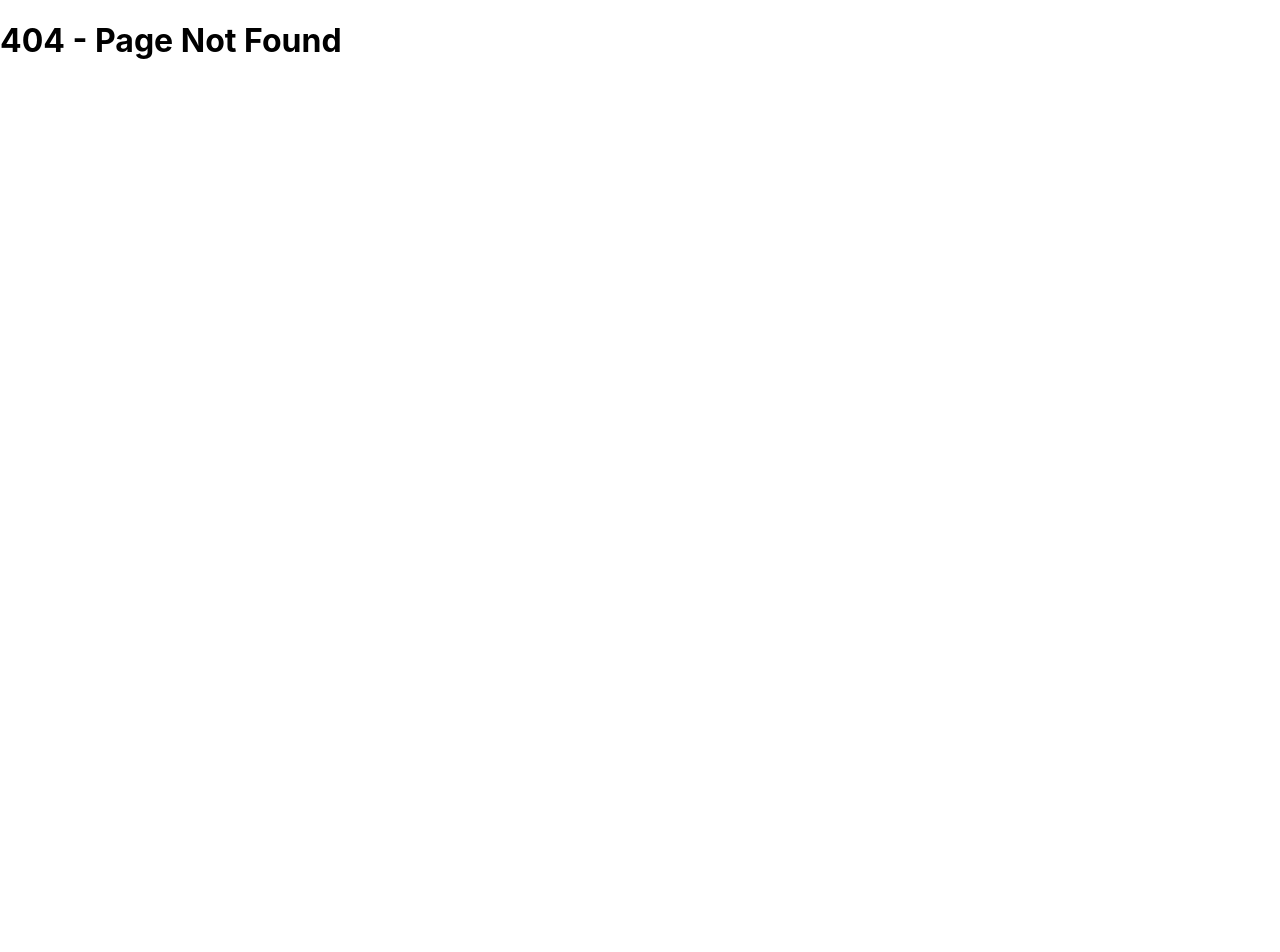
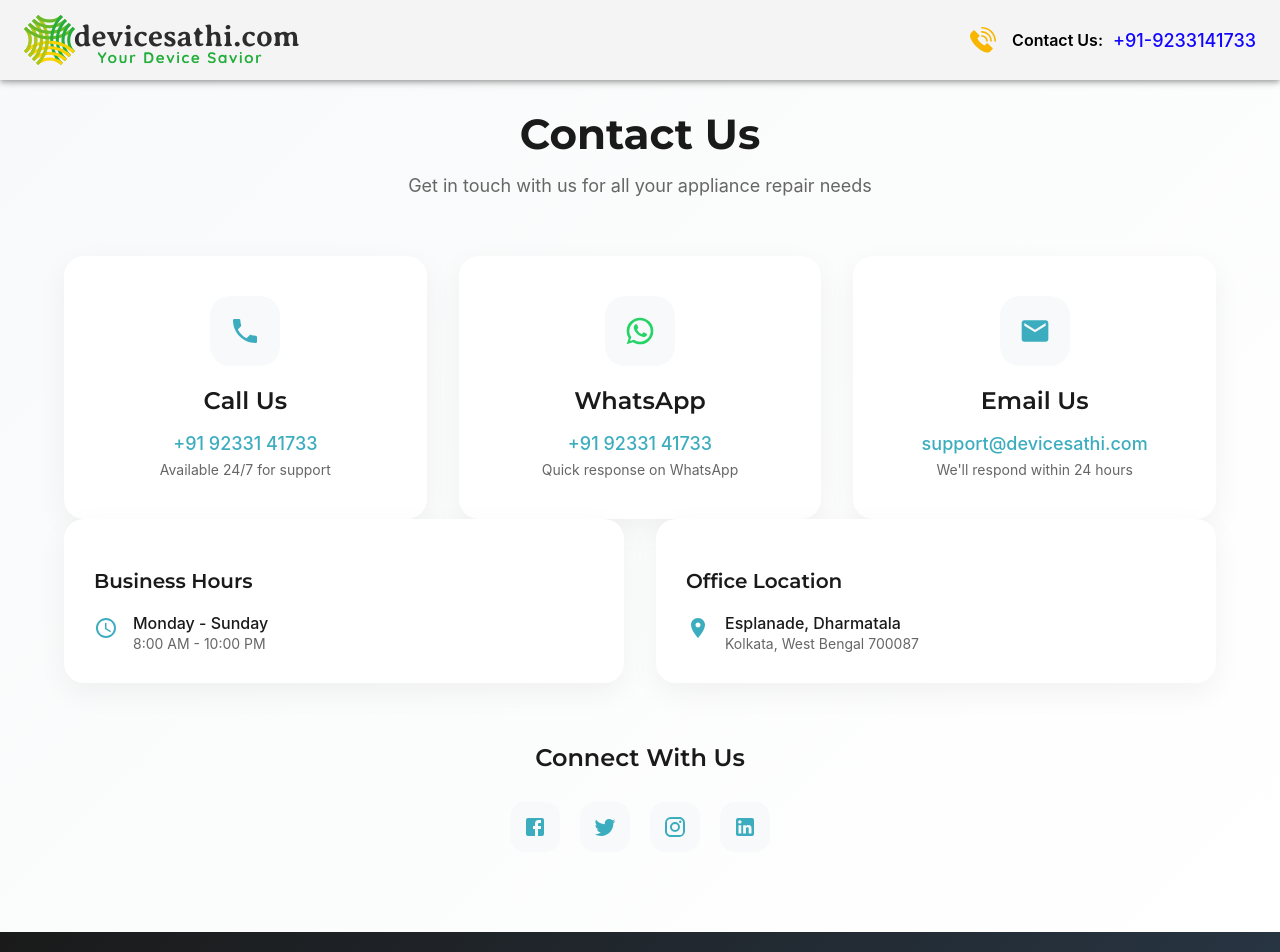
Before and after one commit to tonmoymistry12/zidanfix, a Next.js app: page /contact-us in a window 1280 px wide. Before the commit this address had no page. Shown: the top 952 px of the page. Before the commit the page ends 800 px from the top, so only its background shows below. Built offline with nearby package versions, Linux system fonts and the light colour scheme.

Commit message:
updated design

```diff
--- a/component/Public-Header/index.js
+++ b/component/Public-Header/index.js
@@ -12,11 +12,13 @@ import Button from "@mui/material/Button";
 import MenuItem from "@mui/material/MenuItem";
 import Image from "next/image";
 import { StyledEngineProvider } from '@mui/material/styles';
+import { useRouter } from 'next/router';
 
 const pages = ["Products", "Our Services", "About Us", "Contact", "Blog"];
 const settings = ["Profile", "Account", "Dashboard", "Logout"];
 
 const PublicHeader = () => {
+  const router = useRouter();
   const [anchorElNav, setAnchorElNav] = React.useState(null);
   const [anchorElUser, setAnchorElUser] = React.useState(null);
 
@@ -34,14 +36,17 @@ const PublicHeader = () => {
   const handleCloseUserMenu = () => {
     setAnchorElUser(null);
   };
+
+  const handleLogoClick = () => {
+    router.push('/');
+  };
+
   return (
     <StyledEngineProvider injectFirst>
       <AppBar position="static" className={styles.header}>
         <Container maxWidth="xl">
           <Toolbar disableGutters sx={{ display: 'flex', justifyContent: 'space-between' }}>
-            <div
-
-            >
+            <div onClick={handleLogoClick} style={{ cursor: 'pointer' }}>
               <div className={styles.logo}>
                 <Image
                   src="/images/logo/zidan-logo.svg"
@@ -50,10 +55,8 @@ const PublicHeader = () => {
                   layout="fill"
                   objectFit="contain"
                 />
-
               </div>
-
-            </div >
+            </div>
             <div className={styles.telephoneBox}>
               <div className={styles.telephoneImageBox} style={{ position: 'relative' }}>
                 <Image
@@ -65,12 +68,9 @@ const PublicHeader = () => {
                 />
               </div>
               <div className={styles.contactUs}>Contact Us: </div>
-
               <div className={styles.telephoneNumber}>
                 +91-9233141733
               </div>
-
-
             </div>
             {/* <Box sx={{ flexGrow: 1, display: { xs: "flex", md: "none" } }}>
               <IconButton
--- /dev/null
+++ b/pages/contact-us.js
@@ -0,0 +1,139 @@
+import React from 'react';
+import BaseLayout from '../component/Layouts/BaseLayout';
+import { Container, Grid, Typography, Box } from '@mui/material';
+import {
+  Phone,
+  WhatsApp,
+  Email,
+  LocationOn,
+  AccessTime,
+  Facebook,
+  Twitter,
+  Instagram,
+  LinkedIn
+} from '@mui/icons-material';
+import styles from '../styles/ContactUs.module.scss';
+
+const ContactUs = () => {
+  const handleWhatsAppClick = () => {
+    const phoneNumber = '919233141733';
+    window.open(`https://wa.me/${phoneNumber}`, '_blank');
+  };
+
+  const handleCallClick = () => {
+    window.location.href = 'tel:+919233141733';
+  };
+
+  const handleEmailClick = () => {
+    window.location.href = 'mailto:support@devicesathi.com';
+  };
+
+  const handleSocialClick = (platform) => {
+    const links = {
+      facebook: "https://facebook.com/devicesathi",
+      twitter: "https://twitter.com/devicesathi",
+      instagram: "https://instagram.com/devicesathi",
+      linkedin: "https://linkedin.com/company/devicesathi"
+    };
+    window.open(links[platform], '_blank');
+  };
+
+  return (
+    <BaseLayout>
+      <div className={styles.contactWrapper}>
+        <Container maxWidth="lg">
+          <div className={styles.contactHeader}>
+            <h1>Contact Us</h1>
+            <p>Get in touch with us for all your appliance repair needs</p>
+          </div>
+
+          <Grid container spacing={4}>
+            {/* Contact Cards */}
+            <Grid item xs={12} md={4}>
+              <div className={styles.contactCard} onClick={handleCallClick}>
+                <div className={styles.iconWrapper}>
+                  <Phone />
+                </div>
+                <h3>Call Us</h3>
+                <p>+91 92331 41733</p>
+                <span>Available 24/7 for support</span>
+              </div>
+            </Grid>
+
+            <Grid item xs={12} md={4}>
+              <div className={styles.contactCard} onClick={handleWhatsAppClick}>
+                <div className={`${styles.iconWrapper} ${styles.whatsapp}`}>
+                  <WhatsApp />
+                </div>
+                <h3>WhatsApp</h3>
+                <p>+91 92331 41733</p>
+                <span>Quick response on WhatsApp</span>
+              </div>
+            </Grid>
+
+            <Grid item xs={12} md={4}>
+              <div className={styles.contactCard} onClick={handleEmailClick}>
+                <div className={styles.iconWrapper}>
+                  <Email />
+                </div>
+                <h3>Email Us</h3>
+                <p>support@devicesathi.com</p>
+                <span>We'll respond within 24 hours</span>
+              </div>
+            </Grid>
+          </Grid>
+
+          {/* Additional Information */}
+          <Grid container spacing={4} className={styles.infoSection}>
+            <Grid item xs={12} md={6}>
+              <div className={styles.infoCard}>
+                <h3>Business Hours</h3>
+                <div className={styles.infoItem}>
+                  <AccessTime />
+                  <div>
+                    <p>Monday - Sunday</p>
+                    <span>8:00 AM - 10:00 PM</span>
+                  </div>
+                </div>
+              </div>
+            </Grid>
+
+            <Grid item xs={12} md={6}>
+              <div className={styles.infoCard}>
+                <h3>Office Location</h3>
+                <div className={styles.infoItem}>
+                  <LocationOn />
+                  <div>
+                    <p>Esplanade, Dharmatala</p>
+                    <span>Kolkata, West Bengal 700087</span>
+                  </div>
+                </div>
+              </div>
+            </Grid>
+          </Grid>
+
+          {/* Social Media Links */}
+          <div className={styles.socialSection}>
+            <h3>Connect With Us</h3>
+            <div className={styles.socialLinks}>
+              <div className={styles.socialIcon} onClick={() => handleSocialClick('facebook')}>
+                <Facebook />
+              </div>
+              <div className={styles.socialIcon} onClick={() => handleSocialClick('twitter')}>
+                <Twitter />
+              </div>
+              <div className={styles.socialIcon} onClick={() => handleSocialClick('instagram')}>
+                <Instagram />
+              </div>
+              <div className={styles.socialIcon} onClick={() => handleSocialClick('linkedin')}>
+                <LinkedIn />
+              </div>
+            </div>
+          </div>
+        </Container>
+      </div>
+    </BaseLayout>
+  );
+};
+
+export default ContactUs;
--- /dev/null
+++ b/styles/ContactUs.module.scss
@@ -0,0 +1,213 @@
+.contactWrapper {
+  padding: 80px 0;
+  background: linear-gradient(135deg, #f8f9fa 0%, #ffffff 100%);
+}
+
+.contactHeader {
+  text-align: center;
+  margin-bottom: 60px;
+
+  h1 {
+    font-size: 42px;
+    font-weight: 700;
+    color: #1a1a1a;
+    margin-bottom: 15px;
+    font-family: 'Montserrat', sans-serif;
+  }
+
+  p {
+    font-size: 18px;
+    color: #666;
+    max-width: 600px;
+    margin: 0 auto;
+  }
+}
+
+.contactCard {
+  background: #ffffff;
+  padding: 40px 30px;
+  border-radius: 20px;
+  text-align: center;
+  box-shadow: 0 10px 30px rgba(0, 0, 0, 0.05);
+  transition: all 0.3s ease;
+  cursor: pointer;
+
+  &:hover {
+    transform: translateY(-5px);
+    box-shadow: 0 15px 40px rgba(0, 0, 0, 0.1);
+
+    .iconWrapper {
+      background: linear-gradient(135deg, #3cadbf, #2980b9);
+      color: white;
+
+      &.whatsapp {
+        background: linear-gradient(135deg, #25d366, #128C7E);
+      }
+    }
+  }
+
+  h3 {
+    font-size: 24px;
+    font-weight: 600;
+    color: #1a1a1a;
+    margin: 20px 0 10px;
+    font-family: 'Montserrat', sans-serif;
+  }
+
+  p {
+    font-size: 18px;
+    color: #3cadbf;
+    margin-bottom: 5px;
+    font-weight: 500;
+  }
+
+  span {
+    font-size: 14px;
+    color: #666;
+  }
+}
+
+.iconWrapper {
+  width: 70px;
+  height: 70px;
+  background: #f8f9fa;
+  border-radius: 20px;
+  display: flex;
+  align-items: center;
+  justify-content: center;
+  margin: 0 auto;
+  transition: all 0.3s ease;
+  color: #3cadbf;
+
+  &.whatsapp {
+    color: #25d366;
+  }
+
+  svg {
+    font-size: 32px;
+  }
+}
+
+.infoSection {
+  margin-top: 60px;
+}
+
+.infoCard {
+  background: #ffffff;
+  padding: 30px;
+  border-radius: 20px;
+  box-shadow: 0 10px 30px rgba(0, 0, 0, 0.05);
+
+  h3 {
+    font-size: 20px;
+    font-weight: 600;
+    color: #1a1a1a;
+    margin-bottom: 20px;
+    font-family: 'Montserrat', sans-serif;
+  }
+}
+
+.infoItem {
+  display: flex;
+  align-items: flex-start;
+  gap: 15px;
+
+  svg {
+    color: #3cadbf;
+    font-size: 24px;
+    margin-top: 3px;
+  }
+
+  p {
+    margin: 0;
+    font-size: 16px;
+    color: #1a1a1a;
+    font-weight: 500;
+  }
+
+  span {
+    font-size: 14px;
+    color: #666;
+  }
+}
+
+.socialSection {
+  text-align: center;
+  margin-top: 60px;
+
+  h3 {
+    font-size: 24px;
+    font-weight: 600;
+    color: #1a1a1a;
+    margin-bottom: 30px;
+    font-family: 'Montserrat', sans-serif;
+  }
+}
+
+.socialLinks {
+  display: flex;
+  justify-content: center;
+  gap: 20px;
+}
+
+.socialIcon {
+  width: 50px;
+  height: 50px;
+  background: #f8f9fa;
+  border-radius: 15px;
+  display: flex;
+  align-items: center;
+  justify-content: center;
+  cursor: pointer;
+  transition: all 0.3s ease;
+  color: #3cadbf;
+
+  &:hover {
+    transform: translateY(-5px);
+    background: linear-gradient(135deg, #3cadbf, #2980b9);
+    color: white;
+  }
+
+  svg {
+    font-size: 24px;
+  }
+}
+
+@media (max-width: 768px) {
+  .contactWrapper {
+    padding: 40px 0;
+  }
+
+  .contactHeader {
+    margin-bottom: 40px;
+
+    h1 {
+      font-size: 32px;
+    }
+
+    p {
+      font-size: 16px;
+    }
+  }
+
+  .contactCard {
+    padding: 30px 20px;
+    margin-bottom: 20px;
+
+    h3 {
+      font-size: 20px;
+    }
+
+    p {
+      font-size: 16px;
+    }
+  }
+
+  .infoSection {
+    margin-top: 40px;
+  }
+
+  .socialSection {
+    margin-top: 40px;
+  }
+}
```
Also changed, not shown: 51 other files (tests, documents, lock files or other folders). Lines whose indentation alone changed are shown as unchanged.
